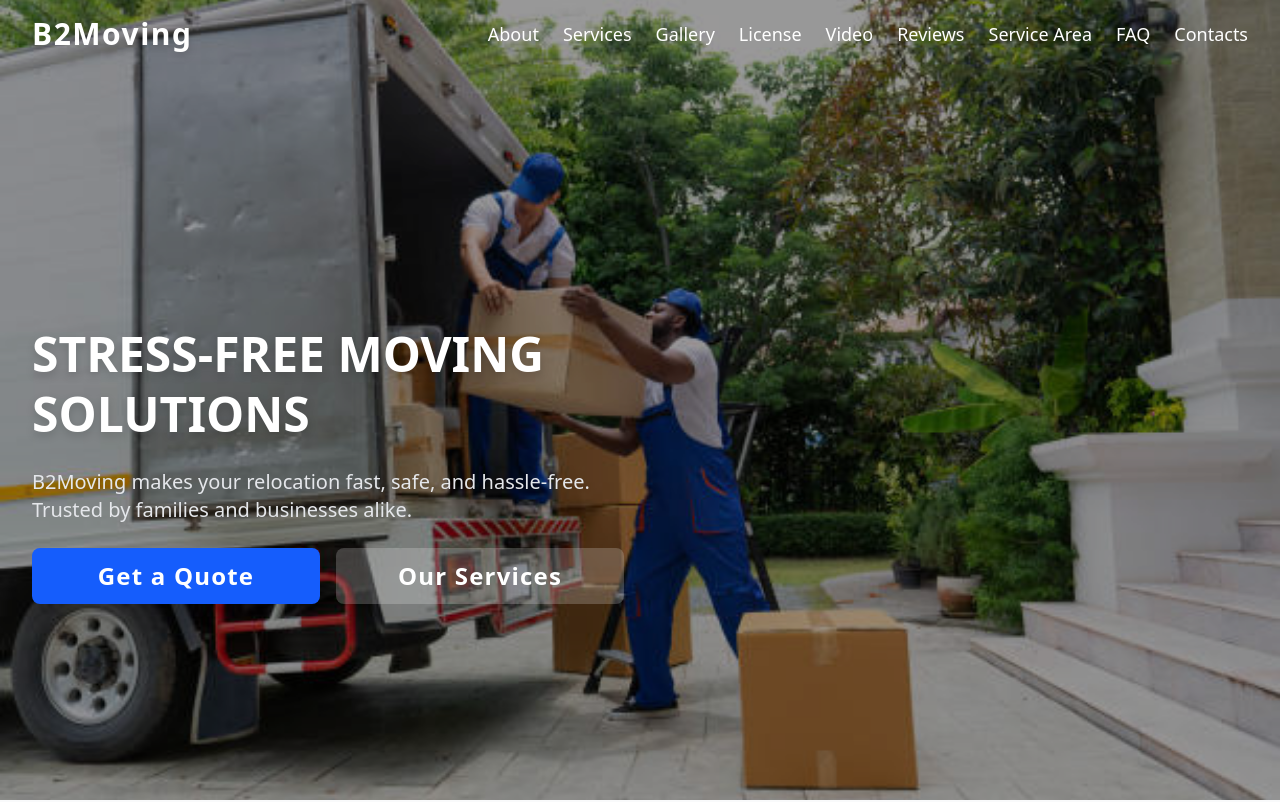
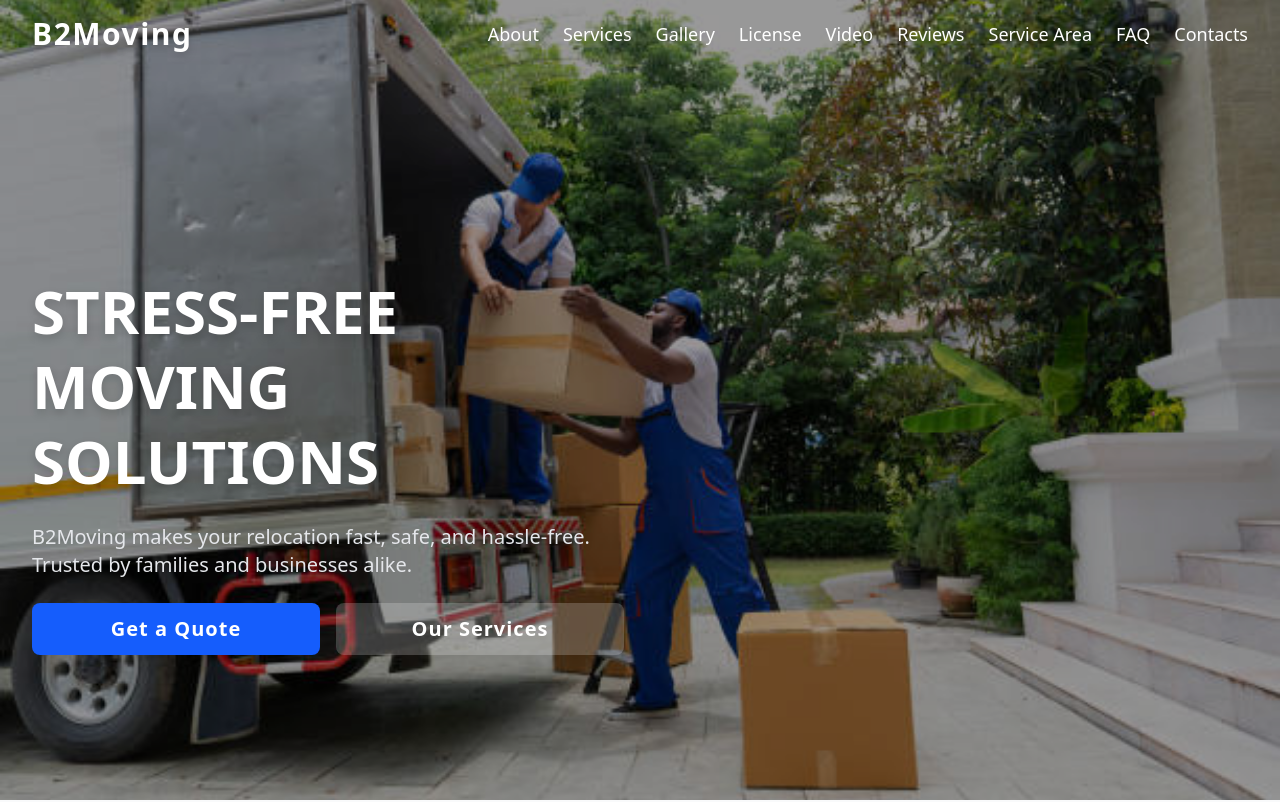
Before and after one commit to Hama-Gama/b2moving, a React (Vite) app: page / in a window 1280 px wide. Shown: the top 802 px of the page. Built offline with nearby package versions, Linux system fonts and the light colour scheme.

Commit message:
hero h1 updated

```diff
--- a/src/sections/Hero.jsx
+++ b/src/sections/Hero.jsx
@@ -20,9 +20,10 @@ const Hero = () => {
 						transition={{ duration: 0.8 }}
 						className='space-y-6 text-white'
 					>
-						<h1 className='text-6xl md:text-5xl font-extrabold leading-tight drop-shadow-lg'>
+						<h1 className='text-4xl md:text-5xl lg:text-6xl font-extrabold leading-tight drop-shadow-lg'>
 							STRESS-FREE MOVING SOLUTIONS
 						</h1>
+
 						<p className='text-lg md:text-xl text-gray-200'>
 							B2Moving makes your relocation fast, safe, and hassle-free.
 							Trusted by families and businesses alike.
@@ -30,13 +31,13 @@ const Hero = () => {
 						<div className='flex flex-col sm:flex-row gap-4 w-full sm:w-auto'>
 							<a
 								href='#contacts'
-								className='flex-1 text-center bg-blue-600 text-white px-6 py-3 rounded-md hover:bg-blue-700 transition font-bold text-2xl tracking-wider'
+								className='flex-1 text-center bg-blue-600 text-white px-6 py-3 rounded-md hover:bg-blue-700 transition font-bold text-xl sm:text-xl tracking-wider'
 							>
 								Get a Quote
 							</a>
 							<a
 								href='#services'
-								className='flex-1 text-center bg-white/20 text-white px-6 py-3 rounded-md hover:bg-white/30 transition font-bold text-2xl tracking-wider'
+								className='flex-1 text-center bg-white/20 text-white px-6 py-3 rounded-md hover:bg-white/30 transition font-bold text-xl sm:text-xl  tracking-wider'
 							>
 								Our Services
 							</a>
```
